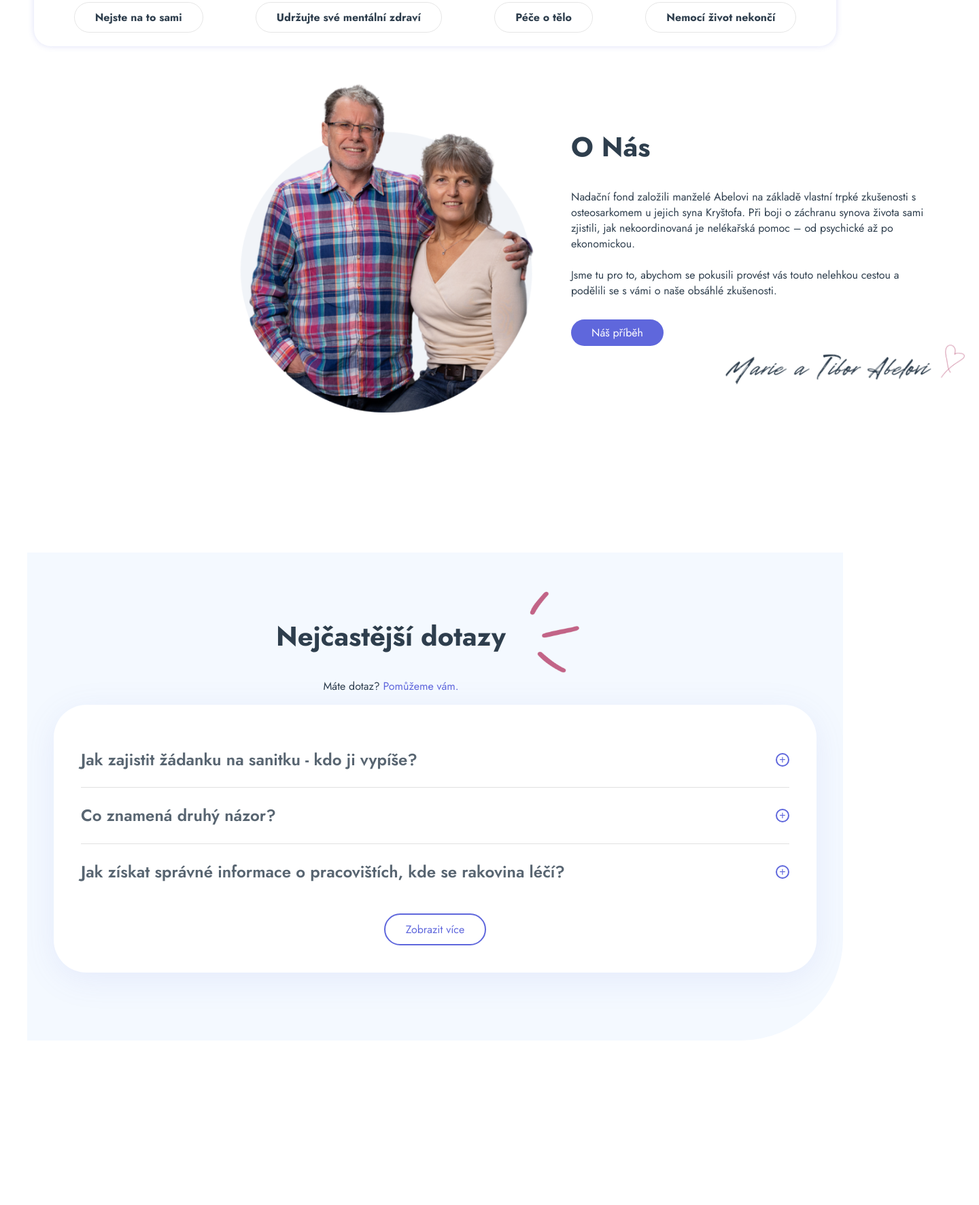
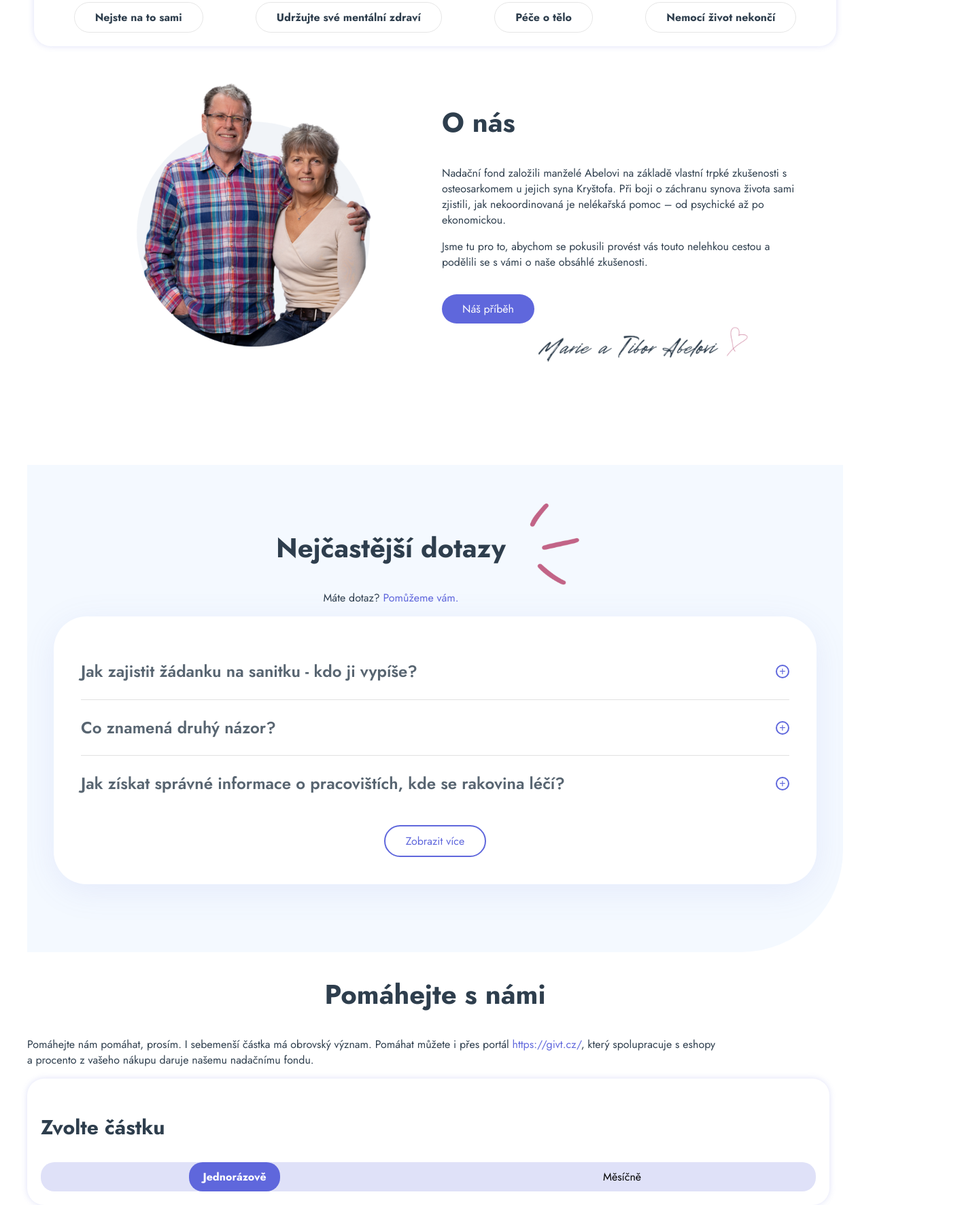
Before and after one commit to charouzic/usmevnejenprokrystofa, a website built with Parcel: page index.html in a window 1280 px wide. Shown: the part 4395-6168 px from the top of the page at 68% size, 1440 px wide, since content can reach past the window. Before the commit the page ends 5926 px from the top, so only its background shows below. Built offline with nearby package versions, Linux system fonts and the light colour scheme.

Commit message:
Pomahejte s nami WIP and cleanup

```diff
--- a/index.css
+++ b/index.css
@@ -3,7 +3,6 @@
   .full-page {
     padding-left: 40px;
     padding-right: 40px;
-    /* Add right padding */
   }
 
   .potrebujete-poradit-container {
@@ -41,12 +40,10 @@
 
   nav li {
     margin-right: 20px;
-    /* Adjust the spacing between menu items */
   }
 
   nav li:last-child {
     margin-right: 0;
-    /* Remove the right margin from the last menu item */
   }
 
   nav a {
@@ -56,8 +53,6 @@
   }
 
   .dots-background {
-    /* width: 100%;
-    height: 550px; */
     background-image: url('./public/landing_page_menu_dots.svg');
     background-repeat: no-repeat;
     background-size: 100% auto;
@@ -67,13 +62,9 @@
   .oval-button-container {
     display: flex;
     align-items: center;
-    /* Center horizontally */
     justify-content: center;
-    /* Center vertically */
     height: calc(100vh - 150px);
-    /* Calculate the remaining space */
     margin-top: -200px;
-    /* Adjust this value as needed */
   }
 
   .oval-button {
@@ -94,25 +85,18 @@
 
   .oval-button:nth-child(1) img {
     max-width: 100px;
-    /* Adjust the width as needed */
     max-height: 100px;
-    /* Adjust the height as needed */
     margin-right: 10px;
-    /* Add spacing between image and text */
   }
 
   .oval-button:nth-child(2) img {
     max-width: 60px;
-    /* Adjust the width as needed */
     max-height: 60px;
-    /* Adjust the height as needed */
     margin-right: 10px;
-    /* Add spacing between image and text */
   }
 
   .oval-button span {
     font-size: 18px;
-    /* Increase the font size */
     color: white;
   }
 
@@ -138,12 +122,9 @@
   .nadacni-content {
     position: absolute;
     top: 0;
-    /* Position at the top */
     left: 0;
-    /* Position at the left */
     width: 70%;
     padding: 20px;
-    /* Add padding to give some spacing */
   }
 
   .nadacni-header {
@@ -247,11 +228,8 @@
 
   .schuzka-button img {
     max-width: 20px;
-    /* Adjust the width as needed */
     max-height: 20px;
-    /* Adjust the height as needed */
     margin-right: 10px;
-    /* Add spacing between image and text */
   }
 
   .schuzka-button p {
@@ -298,7 +276,6 @@
     font-style: normal;
     font-weight: 400;
     line-height: 140%;
-    /* 21px */
   }
 
   .Konzultace-img {
@@ -435,7 +412,7 @@
     display: flex;
     flex-direction: column;
     align-items: center;
-    padding-top: 40px;
+    margin-top: 40px;
   }
 
   .vyberte-co-vas-zajima-header {
@@ -451,7 +428,8 @@
     padding: 20px;
     width: 95%;
   }
-  .co-me-tizi{
+
+  .co-me-tizi {
     display: flex;
   }
 
@@ -626,7 +604,6 @@
     color: var(--color-darkslategray-100);
     text-decoration: none;
     border-radius: 40px;
-    /* border: 0.5px solid var(--color-darkslategray-100); */
     border: 0.5px solid rgba(0, 0, 0, 0.1);
     transition: background-color 0.3s ease;
   }
@@ -636,33 +613,53 @@
     color: white; /* Change text color on hover */
   }
 
-  .O-Nás-box {
+
+  .o-nas-box {
+    margin-bottom: 100px;
     display: flex;
-    align-items: center;
-    padding-bottom: 200px;
-  }
-
-  .O-Nas-img img {
-    max-width: 500px;
-    height: auto;
-    align-self: left;
-    padding-left: 300px;
-  }
-
-  .O-Nas-Podpis-img img {
-    max-width: 400px;
-    height: auto;
-    align-self: left;
-    padding-left: 200px;
-  }
-    .Nas-pribeh-button{
-    padding: 8px 30px;
-    background-color: var(--color-royalblue);
+    flex-direction: column;
+  }
+
+  .o-nas{
+    display: flex;
+  }
+
+  .o-nas-text {
+    padding-left: 5%;
+    flex: 1;
+    order: 2;
+    margin-bottom: 40px;
+  }
+
+  .nas-pribeh-button {
+    margin-top: 20px;
+    display: inline-block;
+    padding: 10px 30px;
+    background-color: var(--color-royalblue);;
     color: white;
     text-decoration: none;
     border-radius: 40px;
-    transition: background-color 0.3s ease;
-  }
+    /* border: 2px solid var(--color-royalblue); */
+  }
+
+  .o-nas-podpis-img img {
+    flex-shrink: 0; /* Prevent the image from growing */
+    width: 350px;
+    padding-left: 20%;
+    max-width: 100%;
+  }
+
+  .o-nas-abelovi-img {
+    flex-shrink: 0; /* Prevent the image from growing */
+    padding-left: 150px;
+    text-align: right; /* Align the image to the right within its container */
+  }
+
+  .o-nas-abelovi-img img {
+    width: 400px; /* Set your desired width */
+    height: auto; /* Maintain aspect ratio based on width */
+  }
+
 
   /* Center the Nejcastejsi-dotazy-box both horizontally and vertically */
   .Nejcastejsi-dotazy-box {
@@ -678,7 +675,7 @@
     flex-shrink: 0;
   }
 
-  .text{
+  .text {
     color: rgba(46, 62, 77, 0.80);
     flex-shrink: 0;
     margin-right: 30px;
@@ -718,11 +715,11 @@
     display: none;
   }
 
-/* Align items vertically within the flex container */
-.folded-text-container {
-  display: flex;
-  align-items: center; /* Center items vertically */
-}
+  /* Align items vertically within the flex container */
+  .folded-text-container {
+    display: flex;
+    align-items: center; /* Center items vertically */
+  }
 
 /* Make the circle smaller */
 .toggle-button {
@@ -740,7 +737,7 @@
   margin-left: auto;
   border: 2px solid #5F67DC;
   transition: border-color 0.3s;
-}
+  }
 
   .inline-text-Nejcastejsi {
     color: rgba(46, 62, 77, 0.80);
@@ -771,6 +768,66 @@
     border-radius: 40px;
     border: 2px solid var(--color-royalblue);
   }
+
+  /* .pomahejte-s-nami {
+    display: flex;
+    justify-content: center;
+    align-items: center;
+  } */
+
+  .pomahejte-s-nami h2 {
+    text-align: center; /* Center-align the text within the div */
+  }
+
+  .prispevkovy-formular-container {
+    background-color: white;
+    border-radius: 25px;
+    box-shadow: 0 0 10px rgba(95, 103, 220, 0.2);
+    padding: 20px;
+    width: 95%;
+  }
+
+  .payment-options {
+    display: flex;
+    justify-content: center;
+    margin-top: 10px;
+    background-color: #DFE1F8; /* Background color for both buttons */
+    border-radius: 20px; /* Apply border-radius to create a rounded background */
+    /* width: 25%; */
+  }
+
+  .payment-options label {
+    display: inline-block;
+    position: relative;
+    cursor: pointer;
+    flex: 1; /* Distribute the space evenly between buttons */
+    text-align: center; /* Center the button text horizontally */
+    transition: background-color 0.3s ease-in-out;
+  }
+
+  .payment-options input[type="radio"] {
+    display: none;
+  }
+
+  .button {
+    display: inline-block;
+    border-radius: 20px;
+    transition: background-color 0.3s ease-in-out;
+    padding: 10px 20px;  /* Adjust padding to control button spacing */
+  }
+
+  .payment-options label:hover .button {
+    background-color: #5F67DC; /* Change button color on hover */
+    color: #fff;
+    font-weight: bold;
+  }
+
+  .payment-options input[type="radio"]:checked + .button {
+    background-color: #5F67DC; /* Change button color when selected */
+    color: #fff;
+    font-weight: bold;
+  }
+
 }
 /* SETTINGS FOR PHONES - TODO: */
 /* SETTINGS FOR PHONES - TODO: */
--- a/index.html
+++ b/index.html
@@ -291,32 +291,35 @@
 
       </div>
     </section>
-    <section class="O-Nás-box">
-      <div class="O-Nas-img">
-        <img alt="" src="./public/4@2x.png" />
-      </div>
-      <div class="Text-O-Nás">
-        <h2>
-          O Nás
-        </h2>
-        <p class="Sluzby-text">
+    <section class="o-nas-section">
+      <div class="o-nas-box">
+        <div class="o-nas">
+          <div class="o-nas-text">
+            <h2>O nás</h2>
+            <p>
               Nadační fond založili manželé Abelovi na základě vlastní trpké zkušenosti s <br>
               osteosarkomem u jejich syna Kryštofa. Při boji o záchranu synova života sami<br>
               zjistili, jak nekoordinovaná je nelékařská pomoc – od psychické až po <br>
-          ekonomickou.<br><br>
+              ekonomickou.
+            </p>
+            <p>
               Jsme tu pro to, abychom se pokusili provést vás touto nelehkou cestou a <br>
-          podělili se s vámi o naše obsáhlé zkušenosti.<br><br>
+              podělili se s vámi o naše obsáhlé zkušenosti.
             </p>
-        <div class="Nas-pribeh-box">
-          <a href="" class="Nas-pribeh-button" onclick="">
+            <a href="#" class="nas-pribeh-button">
               <span>Náš příběh</span>
             </a>
-        </div>
-        <div class="O-Nas-Podpis-img">
+            <div class="o-nas-podpis-img">
               <img alt="" src="./public/marie-a-tibor-abelovi-1@2x.png" />
             </div>
           </div>
+          <div class="o-nas-abelovi-img">
+            <img alt="" src="./public/4@2x.png" />
+          </div>
+        </div>
+      </div>
     </section>
+
     <section class="Nejcastejsi-dotazy-box">
       <div class="Nejcastejsi-dotazy-stripes-with-text">
         <div class="Nejcastejsi-dotazy-img">
@@ -397,6 +400,37 @@
           });
         });
       </script>
+    </section>
+
+    <section class="pomahejte-s-nami">
+      <div class="pomahejte-s-nami-text">
+        <h2>Pomáhejte s námi</h2>
+        <p>
+          Pomáhejte nám pomáhat, prosím. I sebemenší částka má obrovský význam.
+          Pomáhat můžete i přes portál <a href="https://givt.cz/" style="color: #5F67DC; text-decoration: none;" target="_blank">https://givt.cz/</a>, který spolupracuje s eshopy <br>
+          a procento z vašeho nákupu daruje našemu nadačnímu fondu.
+        </p>
+      </div>
+      <div class="prispevkovy-formular-container">
+        <div class="prispevkovy-formular-container-text">
+          <h3>Zvolte částku</h3>
+          <div class="payment-options">
+            <label>
+              <input type="radio" name="payment-type" value="jednorazove" checked>
+              <span class="button">Jednorázově</span>
+            </label>
+            <label>
+              <input type="radio" name="payment-type" value="mesicne">
+              <span class="button">Měsíčně</span>
+            </label>
+          </div>
+        </div>
+        <!-- the bellow is the right side of the box with image -->
+        <div class="prispevkovy-formular-container-img">
+
+        </div>
+      </div>
+
     </section>
   </div>
 </body>
```
Lines whose indentation alone changed are shown as unchanged.
